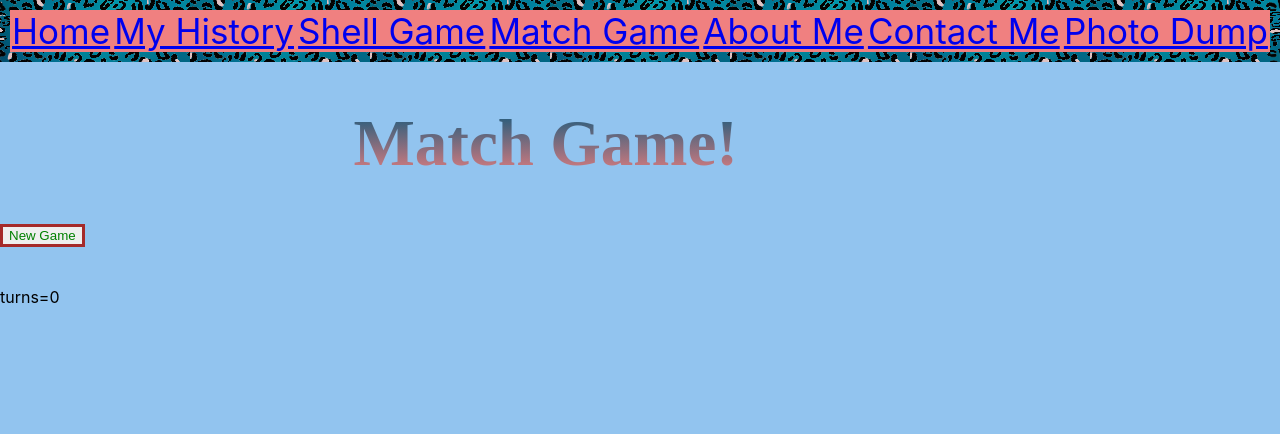
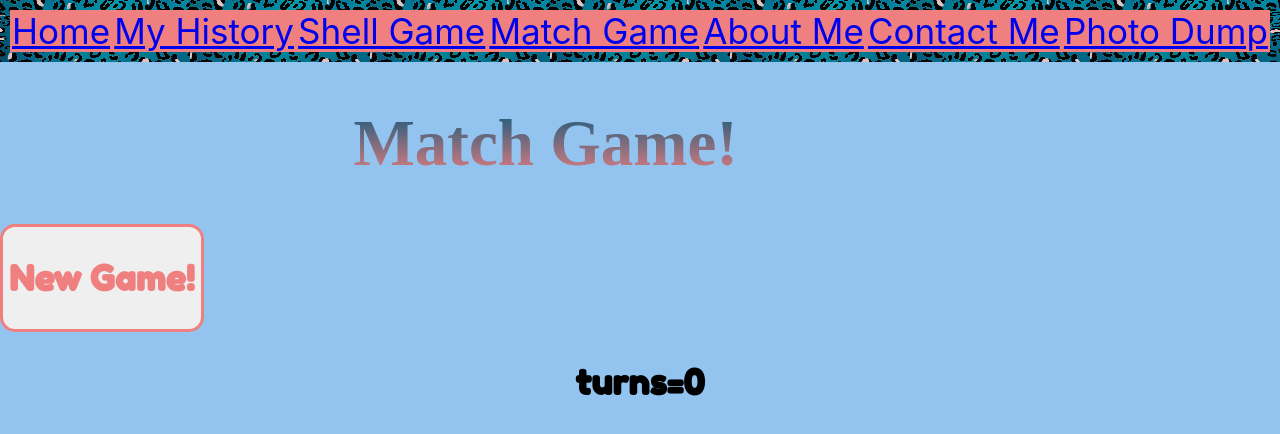
Before and after one commit to amanda-hecht89/Amanda-Website, a React (Create React App) app: page /match in a window 1280 px wide. Shown: the top 434 px of the page. Built offline with nearby package versions, Linux system fonts and the light colour scheme; a web font is replaced by a local one.

Commit message:
match game some css

```diff
--- a/src/MatchGame.css
+++ b/src/MatchGame.css
@@ -6,8 +6,9 @@
 }
 
 button {
-    color: green;
-    border: 3px solid brown;
+    color: lightcoral;
+    border: 3px solid lightcoral;
+    border-radius: 15px;
 }
 
 .matchGame {
--- a/src/MatchGame.js
+++ b/src/MatchGame.js
@@ -64,7 +64,14 @@ export default function MatchGame() {
   return (
     <div className='matchApp'>
       <h1>Match Game!</h1>
-      <button onClick={shuffleCards}>New Game</button>
+      <button onClick={shuffleCards}>
+        <h2>
+            New Game!
+        </h2>
+      </button>
+      <h2>
+        turns={`${turns}`}
+      </h2>
 
       <div className='cardGrid'>
         {cards.map(card => (
@@ -76,7 +83,7 @@ export default function MatchGame() {
 
         ))}
       </div>
-      turns={`${turns}`}
+
     </div>
   );
 }
--- a/src/SingleMatchCard.css
+++ b/src/SingleMatchCard.css
@@ -3,13 +3,15 @@
 }
 
 .card img {
-    width: 100%;
+    width: 95%;
     display: block;
     border: 6px solid lightcoral;
 }
 
 .cardGrid {
     margin-top: 40px;
+    margin-left: 25px;
+    margin-right: 25px;
     display: grid;
     grid-template-columns: 1fr 1fr 1fr 1fr;
     grid-gap: 20px;
--- a/src/SingleMatchCard.js
+++ b/src/SingleMatchCard.js
@@ -17,13 +17,11 @@ export default function SingleMatchCard({ card, handleChoice, flipped }) {
         <div className='card'>
           <img
             className='front'
-            src={card.src}
-            height='200'/>
+            src={card.src} />
           <img
             className='back'
             src='/Images/cover.png'
-            onClick={handleClick}
-            height='200' />
+            onClick={handleClick}/>
 
         </div>
       </div>
```
